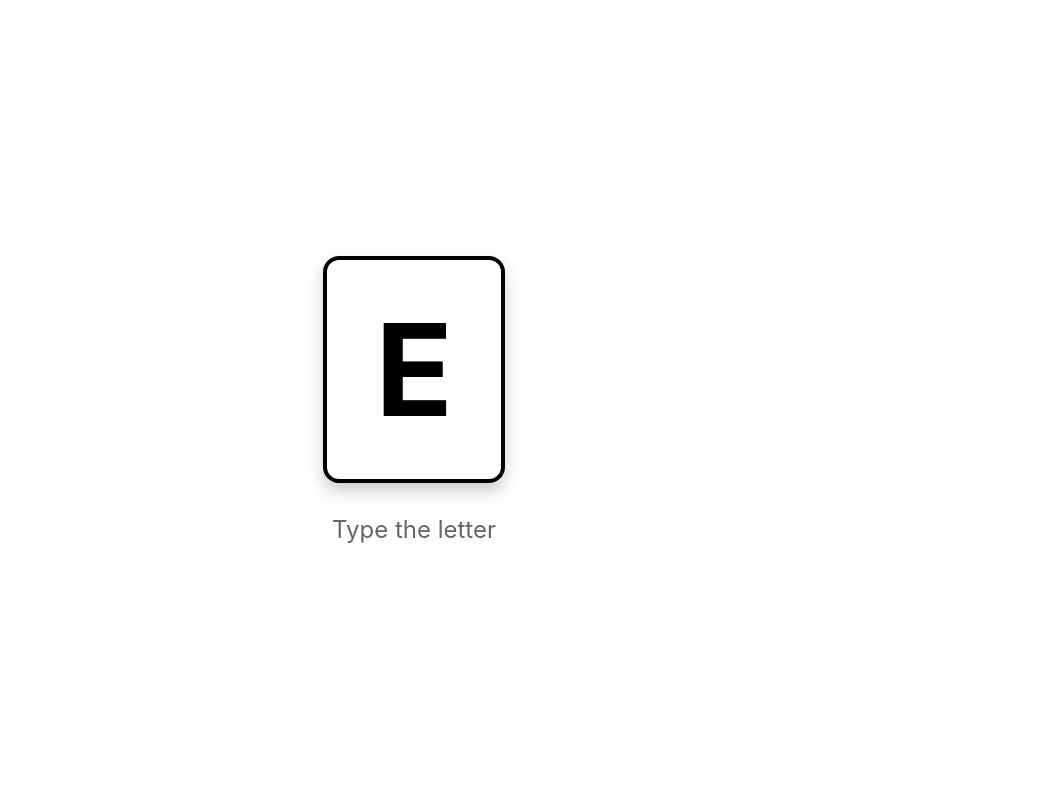
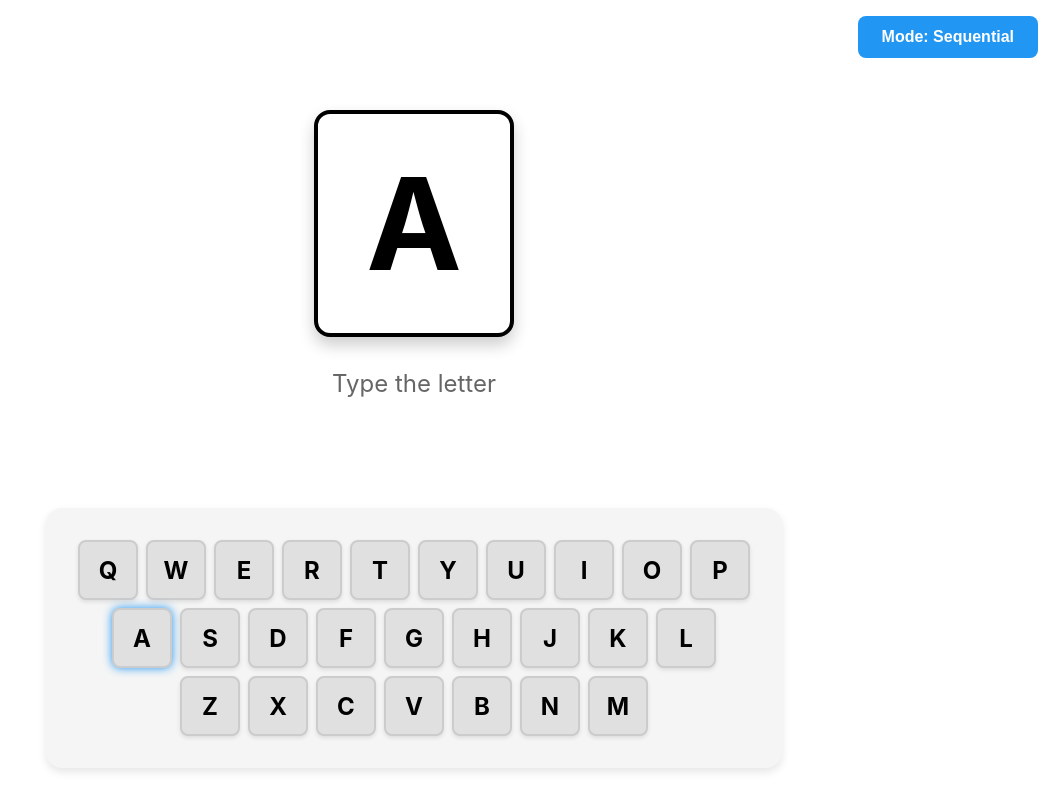
Before and after one commit to JulienRobberechts/letter-master, a React (Vite) app: page / in a window 1280 px wide. Shown: the whole page, without its empty margins (226-1280 px from the left). Built offline with nearby package versions, Linux system fonts and the light colour scheme.

Commit message:
feat: phase 3

```diff
--- a/src/components/App.jsx
+++ b/src/components/App.jsx
@@ -1,44 +1,114 @@
-import { useState, useCallback } from 'react';
+import { useState, useEffect } from 'react';
 import styled from 'styled-components';
 import LetterDisplay from './LetterDisplay';
 import FeedbackDisplay from './FeedbackDisplay';
+import VirtualKeyboard from './VirtualKeyboard';
 import GlobalStyles from '../styles/GlobalStyles';
-import { getRandomLetter } from '../utils/constants';
+import { GameProvider, useGame } from '../context/GameContext';
 import useKeyboardInput from '../hooks/useKeyboardInput';
 
 const AppContainer = styled.div`
   display: flex;
   flex-direction: column;
   align-items: center;
-  justify-content: center;
+  justify-content: space-between;
   width: 100%;
   min-height: 100vh;
   background-color: #ffffff;
+  padding: 2rem 1rem;
+  gap: 2rem;
 `;
 
-function App() {
-  const [targetLetter] = useState(() => getRandomLetter());
-  const [typedLetter, setTypedLetter] = useState(null);
-  const [isCorrect, setIsCorrect] = useState(null);
+const MainContent = styled.div`
+  display: flex;
+  flex-direction: column;
+  align-items: center;
+  justify-content: center;
+  flex: 1;
+`;
 
-  const handleKeyPress = useCallback((key) => {
-    setTypedLetter(key);
-    setIsCorrect(key === targetLetter);
-  }, [targetLetter]);
+const ModeToggle = styled.button`
+  position: absolute;
+  top: 1rem;
+  right: 1rem;
+  padding: 0.75rem 1.5rem;
+  font-size: 1rem;
+  font-weight: 600;
+  background-color: #2196f3;
+  color: white;
+  border: none;
+  border-radius: 8px;
+  cursor: pointer;
+  transition: background-color 0.2s;
 
-  useKeyboardInput(handleKeyPress);
+  &:hover {
+    background-color: #1976d2;
+  }
+
+  &:active {
+    background-color: #1565c0;
+  }
+`;
+
+function GameContent() {
+  const {
+    targetLetter,
+    typedLetter,
+    isCorrect,
+    mode,
+    handleTypedLetter,
+    advanceToNextLetter,
+    toggleMode,
+  } = useGame();
+
+  const [pressedKey, setPressedKey] = useState(null);
+
+  const handleKeyPress = (key) => {
+    handleTypedLetter(key);
+    setPressedKey(key);
+  };
+
+  useKeyboardInput(handleKeyPress, advanceToNextLetter);
+
+  // Clear pressedKey after 300ms
+  useEffect(() => {
+    if (pressedKey) {
+      const timer = setTimeout(() => {
+        setPressedKey(null);
+      }, 300);
+
+      return () => clearTimeout(timer);
+    }
+  }, [pressedKey]);
 
   return (
-    <>
-      <GlobalStyles />
-      <AppContainer>
+    <AppContainer>
+      <ModeToggle onClick={toggleMode}>
+        Mode: {mode === 'sequential' ? 'Sequential' : 'Random'}
+      </ModeToggle>
+      <MainContent>
         <LetterDisplay letter={targetLetter} />
         <FeedbackDisplay
           target={targetLetter}
           typed={typedLetter}
           isCorrect={isCorrect}
         />
-      </AppContainer>
+      </MainContent>
+      <VirtualKeyboard
+        pressedKey={pressedKey}
+        targetLetter={targetLetter}
+      />
+    </AppContainer>
+  );
+}
+
+function App() {
+  return (
+    <>
+      <GlobalStyles />
+      <GameProvider>
+        <GameContent />
+      </GameProvider>
     </>
   );
 }
--- /dev/null
+++ b/src/components/Key.jsx
@@ -0,0 +1,45 @@
+import styled from 'styled-components';
+
+const KeyButton = styled.div`
+  display: flex;
+  align-items: center;
+  justify-content: center;
+  width: 60px;
+  height: 60px;
+  font-size: 1.5rem;
+  font-weight: bold;
+  color: #000000;
+  background-color: ${props => {
+    if (props.$isPressed) return '#FFC107';
+    return '#E0E0E0';
+  }};
+  border-radius: 8px;
+  border: 2px solid #CCCCCC;
+  box-shadow: ${props =>
+    props.$isTarget ? '0 0 10px #2196F3' : '0 2px 4px rgba(0, 0, 0, 0.1)'
+  };
+  user-select: none;
+  cursor: default;
+  transition: all 0.15s ease;
+
+  @media (max-width: 768px) {
+    width: 45px;
+    height: 45px;
+    font-size: 1.2rem;
+  }
+`;
+
+const Key = ({ letter, isPressed, isTarget }) => {
+  return (
+    <KeyButton
+      $isPressed={isPressed}
+      $isTarget={isTarget}
+      role="button"
+      aria-label={`Key ${letter}`}
+    >
+      {letter}
+    </KeyButton>
+  );
+};
+
+export default Key;
--- /dev/null
+++ b/src/components/VirtualKeyboard.jsx
@@ -0,0 +1,50 @@
+import styled from 'styled-components';
+import Key from './Key';
+import { KEYBOARD_LAYOUT } from '../utils/constants';
+
+const KeyboardContainer = styled.div`
+  display: flex;
+  flex-direction: column;
+  align-items: center;
+  gap: 0.5rem;
+  padding: 2rem;
+  background-color: #f5f5f5;
+  border-radius: 1rem;
+  box-shadow: 0 4px 8px rgba(0, 0, 0, 0.1);
+
+  @media (max-width: 768px) {
+    padding: 1rem;
+    gap: 0.4rem;
+  }
+`;
+
+const KeyboardRow = styled.div`
+  display: flex;
+  gap: 0.5rem;
+  justify-content: center;
+
+  @media (max-width: 768px) {
+    gap: 0.4rem;
+  }
+`;
+
+const VirtualKeyboard = ({ pressedKey, targetLetter }) => {
+  return (
+    <KeyboardContainer>
+      {KEYBOARD_LAYOUT.map((row, rowIndex) => (
+        <KeyboardRow key={rowIndex}>
+          {row.map((letter) => (
+            <Key
+              key={letter}
+              letter={letter}
+              isPressed={pressedKey === letter}
+              isTarget={targetLetter === letter}
+            />
+          ))}
+        </KeyboardRow>
+      ))}
+    </KeyboardContainer>
+  );
+};
+
+export default VirtualKeyboard;
--- /dev/null
+++ b/src/context/GameContext.jsx
@@ -0,0 +1,49 @@
+import { createContext, useContext, useState, useCallback } from 'react';
+import useLetterGenerator from '../hooks/useLetterGenerator';
+
+const GameContext = createContext();
+
+export const useGame = () => {
+  const context = useContext(GameContext);
+  if (!context) {
+    throw new Error('useGame must be used within GameProvider');
+  }
+  return context;
+};
+
+export const GameProvider = ({ children }) => {
+  const [mode, setMode] = useState('sequential');
+  const [typedLetter, setTypedLetter] = useState(null);
+  const [isCorrect, setIsCorrect] = useState(null);
+
+  const { currentLetter: targetLetter, nextLetter } = useLetterGenerator(mode);
+
+  const handleTypedLetter = useCallback((letter) => {
+    setTypedLetter(letter);
+    setIsCorrect(letter === targetLetter);
+  }, [targetLetter]);
+
+  const advanceToNextLetter = useCallback(() => {
+    if (isCorrect === true) {
+      nextLetter();
+      setTypedLetter(null);
+      setIsCorrect(null);
+    }
+  }, [isCorrect, nextLetter]);
+
+  const toggleMode = useCallback(() => {
+    setMode((prev) => (prev === 'sequential' ? 'random' : 'sequential'));
+  }, []);
+
+  const value = {
+    targetLetter,
+    typedLetter,
+    isCorrect,
+    mode,
+    handleTypedLetter,
+    advanceToNextLetter,
+    toggleMode,
+  };
+
+  return <GameContext.Provider value={value}>{children}</GameContext.Provider>;
+};
--- a/src/hooks/useKeyboardInput.js
+++ b/src/hooks/useKeyboardInput.js
@@ -1,13 +1,20 @@
 import { useEffect } from 'react';
 
 /**
- * Custom hook to capture keyboard input (A-Z letters only)
+ * Custom hook to capture keyboard input (A-Z letters only) and ENTER key
  * @param {Function} onKeyPress - Callback function called with uppercase letter
+ * @param {Function} onEnter - Callback function called when ENTER is pressed
  */
-const useKeyboardInput = (onKeyPress) => {
+const useKeyboardInput = (onKeyPress, onEnter) => {
   useEffect(() => {
     const handleKeyDown = (event) => {
       const key = event.key.toUpperCase();
+
+      // Handle ENTER key
+      if (event.key === 'Enter' && onEnter) {
+        onEnter();
+        return;
+      }
 
       // Filter: A-Z only
       if (key.length === 1 && key >= 'A' && key <= 'Z') {
@@ -21,7 +28,7 @@ const useKeyboardInput = (onKeyPress) => {
     return () => {
       document.removeEventListener('keydown', handleKeyDown);
     };
-  }, [onKeyPress]);
+  }, [onKeyPress, onEnter]);
 };
 
 export default useKeyboardInput;
--- /dev/null
+++ b/src/hooks/useLetterGenerator.js
@@ -0,0 +1,29 @@
+import { useState, useCallback } from 'react';
+import { LETTERS } from '../utils/constants';
+
+const useLetterGenerator = (mode = 'sequential') => {
+  const [index, setIndex] = useState(0);
+  const [currentLetter, setCurrentLetter] = useState(LETTERS[0]);
+  const [lastLetter, setLastLetter] = useState(null);
+
+  const nextLetter = useCallback(() => {
+    if (mode === 'sequential') {
+      const nextIndex = (index + 1) % LETTERS.length;
+      setIndex(nextIndex);
+      setCurrentLetter(LETTERS[nextIndex]);
+    } else {
+      // Random mode - avoid immediate repeat
+      let randomLetter;
+      do {
+        randomLetter = LETTERS[Math.floor(Math.random() * LETTERS.length)];
+      } while (randomLetter === lastLetter && LETTERS.length > 1);
+
+      setLastLetter(randomLetter);
+      setCurrentLetter(randomLetter);
+    }
+  }, [mode, index, lastLetter]);
+
+  return { currentLetter, nextLetter };
+};
+
+export default useLetterGenerator;
--- a/src/utils/constants.js
+++ b/src/utils/constants.js
@@ -2,6 +2,13 @@
 export const LETTERS = [
   'A', 'B', 'C', 'D', 'E', 'F', 'G', 'H', 'I', 'J', 'K', 'L', 'M',
   'N', 'O', 'P', 'Q', 'R', 'S', 'T', 'U', 'V', 'W', 'X', 'Y', 'Z'
+];
+
+// QWERTY keyboard layout (3 rows)
+export const KEYBOARD_LAYOUT = [
+  ['Q', 'W', 'E', 'R', 'T', 'Y', 'U', 'I', 'O', 'P'],
+  ['A', 'S', 'D', 'F', 'G', 'H', 'J', 'K', 'L'],
+  ['Z', 'X', 'C', 'V', 'B', 'N', 'M']
 ];
 
 // Get random letter from A-Z
```
